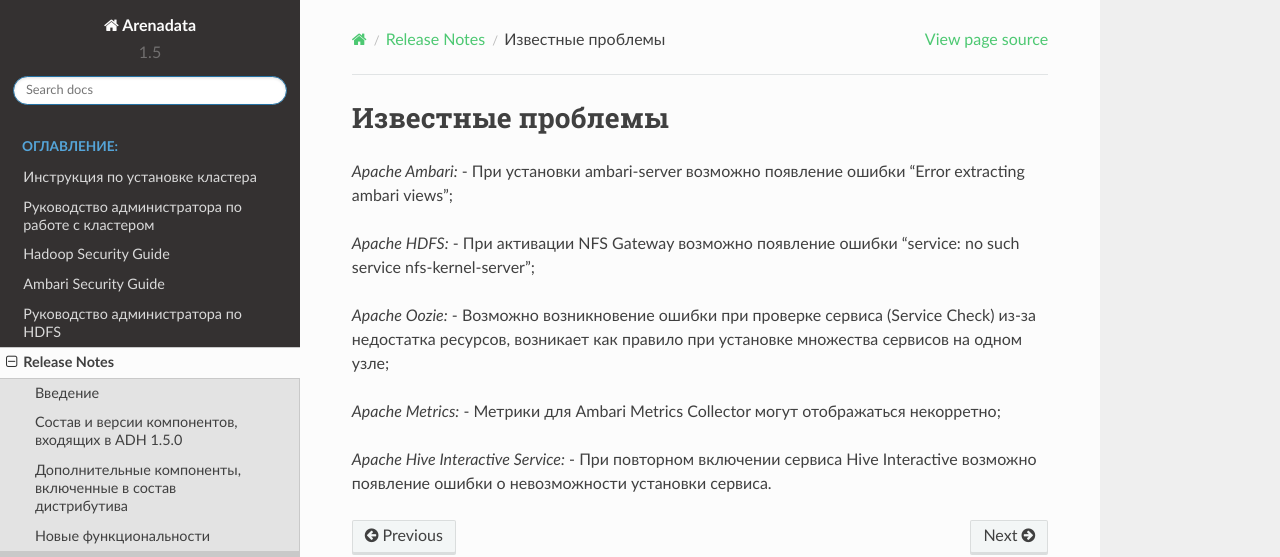
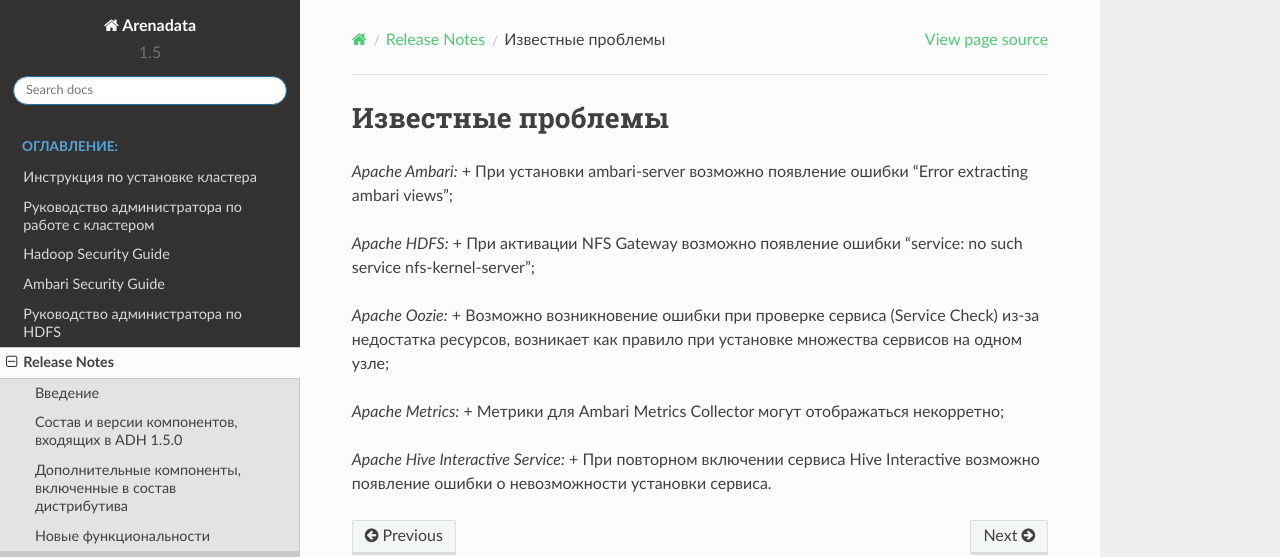
Before and after one commit to arenadata/docs_adps, a Sphinx documentation site: the page built from source/ReleaseNotes/problems.rst, in a window 1280 px wide. Shown: the top 557 px of the page. Built offline with Sphinx 7.4.7 and the Read the Docs theme 2.0.0, drawn with Linux system fonts in a browser that asks for light colours.

```diff
--- a/source/ReleaseNotes/problems.rst
+++ b/source/ReleaseNotes/problems.rst
@@ -2,16 +2,16 @@
 ------------------
 
 *Apache Ambari:*
-- При установки ambari-server возможно появление ошибки "Error extracting ambari views";
++ При установки ambari-server возможно появление ошибки "Error extracting ambari views";
 
 *Apache HDFS:*
-- При активации NFS Gateway возможно появление ошибки "service: no such service nfs-kernel-server";
++ При активации NFS Gateway возможно появление ошибки "service: no such service nfs-kernel-server";
 
 *Apache Oozie:*
-- Возможно возникновение ошибки при проверке сервиса (Service Check) из-за недостатка ресурсов, возникает как правило при установке множества сервисов на одном узле;
++ Возможно возникновение ошибки при проверке сервиса (Service Check) из-за недостатка ресурсов, возникает как правило при установке множества сервисов на одном узле;
 
 *Apache Metrics:*
-- Метрики для Ambari Metrics Collector могут отображаться некорретно;
++ Метрики для Ambari Metrics Collector могут отображаться некорретно;
 
 *Apache Hive Interactive Service:*
-- При повторном включении сервиса Hive Interactive возможно появление ошибки о невозможности установки сервиса.
++ При повторном включении сервиса Hive Interactive возможно появление ошибки о невозможности установки сервиса.
```
